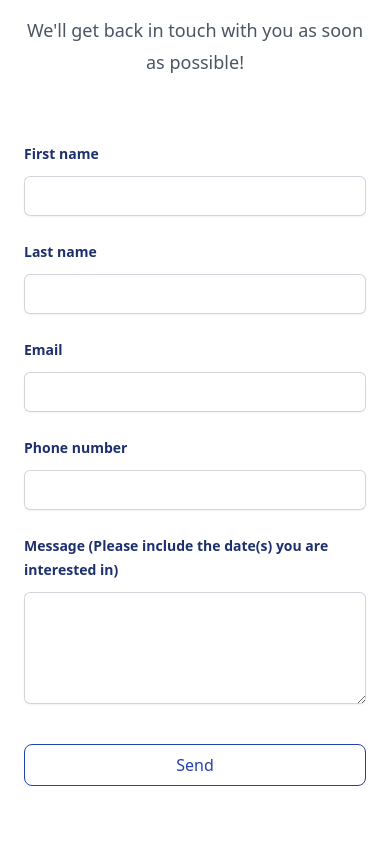
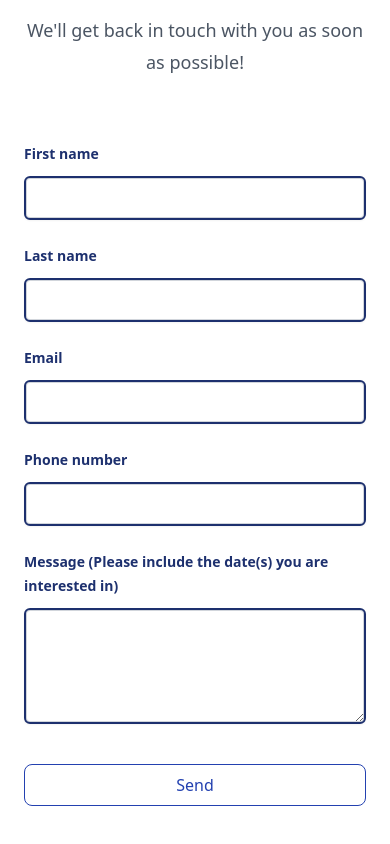
Before and after one commit to DrewJohnsonGT/turks, a Next.js app: page / in a window 390 px wide. Shown: the part 4360-5204 px from the top of the page. Built offline with nearby package versions, Linux system fonts and the light colour scheme.

Commit message:
Input border safari mobile

```diff
--- a/src/components/Contact/index.tsx
+++ b/src/components/Contact/index.tsx
@@ -5,7 +5,7 @@
 import { HeadingText } from '~/components/HeadingText';
 
 const INPUT_CLASS =
-  'block w-full rounded-md border-1 border-main-300 py-2 px-3.5 text-main-900 shadow-sm ring-1 ring-inset ring-gray-300 placeholder:text-gray-400 focus:ring-2 focus:ring-inset focus:ring-main-600 sm:text-sm sm:leading-6';
+  'block w-full rounded-md border-2 border-main-900 py-2 px-3.5 text-main-900 shadow-sm ring-1 ring-inset ring-gray-300 placeholder:text-gray-400 focus:ring-2 focus:ring-inset focus:ring-main-600 sm:text-sm sm:leading-6';
 
 export const Contact = () => {
   const [isLoading, setIsLoading] = useState(false);
```
